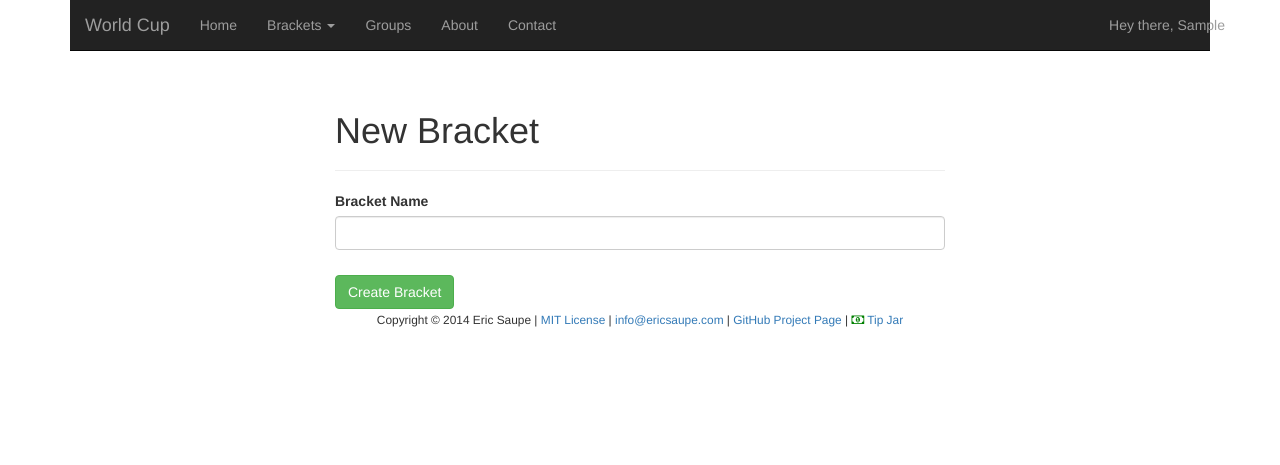
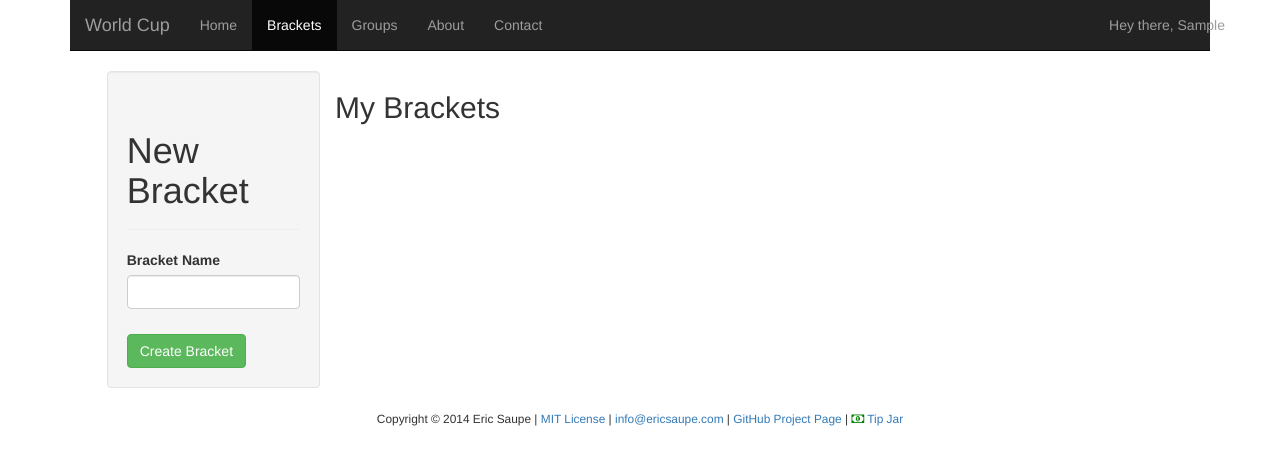
Before and after one commit to katembu/world-cup, a Django app: page /tournament/ in a window 1280 px wide. Shown: the top 465 px of the page. Run offline with Django 3.2, Linux system fonts and the light colour scheme; the visitor is signed in with stand-in values (Sample User, id 1); data that the repository does not hold is empty; parts of the project's set-up code (start-up, migrations or seed data) failed here and were passed over; some libraries are stand-ins or nearby versions.

Commit message:
Combined brackets into one page.  Allowed brackets to be viewed without logging in.  Visual updates to play with.

```diff
--- a/world_cup/tournament/templates/tournament/brackets_list.html
+++ b/world_cup/tournament/templates/tournament/brackets_list.html
@@ -1,16 +1,28 @@
 {% extends "base.html" %}
 {% load staticfiles %}
 {% block title %}Your Brackets{% endblock %}
+
+{% block brackets-nav %}class="active"{% endblock %}
 
 {% block css %}
     <link rel="stylesheet" type="text/css" href="{% static 'tournament/css/brackets_index.css' %}"/>
 {% endblock %}
 
 {% block content %}
-    <div class="col-md-offset-3 col-md-6">
+    <div class="col-md-offset-1 col-md-2 well">
         <div class="page-header">
-            <h1>My Brackets</h1>
+            <h1>New Bracket</h1>
         </div>
+        <form method="POST">
+            {% csrf_token %}
+            <label for="name">Bracket Name</label>
+            <input id="name" type="text" class="form-control" name="name"/>
+            <br />
+            <button type="submit" class="btn btn-success">Create Bracket</button>
+        </form>
+    </div>
+    <div class="col-md-9">
+        <h2>My Brackets</h2>
         <ul class="nav nav-pills nav-stacked bracket-list">
             {% for bracket in brackets %}
                 <li><a href="{% url "tournament.views.brackets" %}{{ bracket.name }}/"><span class="fa fa-trophy gold-color"></span> {{ bracket.name }}<span class="text-muted small">{% for group in bracket.competitivegroups_set.all %} ({{ group.name }}){% endfor %}</span></a></li>
--- a/world_cup/tournament/templates/tournament/index.html
+++ /dev/null
@@ -1,26 +0,0 @@
-{% extends "base.html" %}
-{% load staticfiles %}
-{% block title %}Brackets{% endblock %}
-
-{% block css %}
-    <link rel="stylesheet" type="text/css" href="{% static 'tournament/css/brackets_index.css' %}"/>
-{% endblock %}
-
-{% block content %}
-    <div class="col-md-offset-3 col-md-6">
-        <div class="page-header">
-            <h1>New Bracket</h1>
-        </div>
-        <form method="POST">
-            {% csrf_token %}
-            <label for="name">Bracket Name</label>
-            <input id="name" type="text" class="form-control" name="name"/>
-            <br />
-            <button type="submit" class="btn btn-success">Create Bracket</button>
-        </form>
-    </div>
-
-{% endblock %}
-
-{% block javascript %}
-{% endblock %}
--- a/world_cup/tournament/urls.py
+++ b/world_cup/tournament/urls.py
@@ -1,9 +1,9 @@
 from django.conf.urls import patterns, include, url
 
 urlpatterns = patterns('tournament.views',
-                       url(r'^$', 'index'),
+                       url(r'^$', 'brackets'),
                        url(r'^brackets/$', 'brackets'),
-                       url(r'^brackets/(?P<bracket_name>.+)/$', 'brackets'),
+                       url(r'^brackets/(?P<bracket_name>.+)/$', 'render_bracket'),
                        url(r'^groups/$', 'groups'),
                        url(r'^groups/(?P<group_name>.+)/$', 'groups'),
                        url(r'^login/(?P<group_name>.+)/$', 'group_login'),
--- a/world_cup/tournament/views.py
+++ b/world_cup/tournament/views.py
@@ -25,8 +25,7 @@ def index(request):
     return render_to_response('tournament/index.html', context_instance=RequestContext(request))
 
 
-@login_required
-def brackets(request, bracket_name=None):
+def brackets(request):
     """
     Renders the bracket for the user.
     """
@@ -45,11 +44,22 @@ def brackets(request, bracket_name=None):
                                   {'bracket': bracket, 'groups': groups, 'matches': matches,
                                    'read_only': True, },
                                   context_instance=RequestContext(request))
-    if not bracket_name:
+    if request.user.is_authenticated():
         # List all brackets for user
         brackets = Brackets.objects.filter(user=request.user)
+        if request.method == "POST":
+            try:
+                bracket = Brackets.objects.get(user=request.user, name=request.POST['name'])
+            except:
+                create_matches(request.user, request.POST['name'])
+                return redirect('/tournament/brackets/%s/' % request.POST['name'])
         return render_to_response('tournament/brackets_list.html', {'brackets': brackets, },
                                   context_instance=RequestContext(request))
+    return redirect('/accounts/login/?next=/tournament/brackets/')
+
+
+@login_required
+def render_bracket(request, bracket_name):
     # Render user bracket
     bracket = Brackets.objects.get(user=request.user, name=bracket_name)
     group_labels = Countries.objects.values('group').distinct()
--- a/world_cup/world_cup/templates/base.html
+++ b/world_cup/world_cup/templates/base.html
@@ -29,13 +29,7 @@
                         <div class="navbar-collapse collapse">
                             <ul class="nav navbar-nav">
                                 <li {% block home-nav %}{% endblock %}><a href="{% url "user_management.views.index" %}">Home</a></li>
-                                <li class="dropdown">
-                                    <a class="dropdown-toggle" data-toggle="dropdown" href="#">Brackets <span class="caret"></span></a>
-                                    <ul class="dropdown-menu">
-                                        <li><a href="{% url "tournament.views.index" %}">New Bracket</a></li>
-                                        <li><a href="{% url "tournament.views.brackets" %}">My Brackets</a></li>
-                                    </ul>
-                                </li>
+                                <li {% block brackets-nav %}{% endblock %}><a href="{% url "tournament.views.brackets" %}">Brackets</a></li>
                                 <li {% block groups-nav %}{% endblock %}><a href="{% url "tournament.views.groups" %}">Groups</a></li>
                                 <li {% block about-nav %}{% endblock %}><a href="{% url "tournament.views.about" %}">About</a></li>
                                 <li {% block contact-nav %}{% endblock %}><a href="{% url "user_management.views.contact" %}">Contact</a></li>
--- a/world_cup/world_cup/templates/index.html
+++ b/world_cup/world_cup/templates/index.html
@@ -22,7 +22,7 @@
               <h1>Make Your Predictions</h1>
               <p>How well can you predict the 2014 World Cup?  Make your guesses and compete with others to see who knows best.</p>
               {% if user.is_authenticated %}
-                  <p><a class="btn btn-large btn-primary" href="{% url "tournament.views.index" %}">Create Bracket</a></p>
+                  <p><a class="btn btn-large btn-primary" href="{% url "tournament.views.brackets" %}">Create Bracket</a></p>
               {% else %}
                   <p><a class="btn btn-large btn-primary" href="{% url "user_management.views.create_user" %}">Sign up today</a></p>
               {% endif %}
```
Also changed, not shown: world_cup/tournament/templates/tournament/groups.html (+12 -4 lines).
